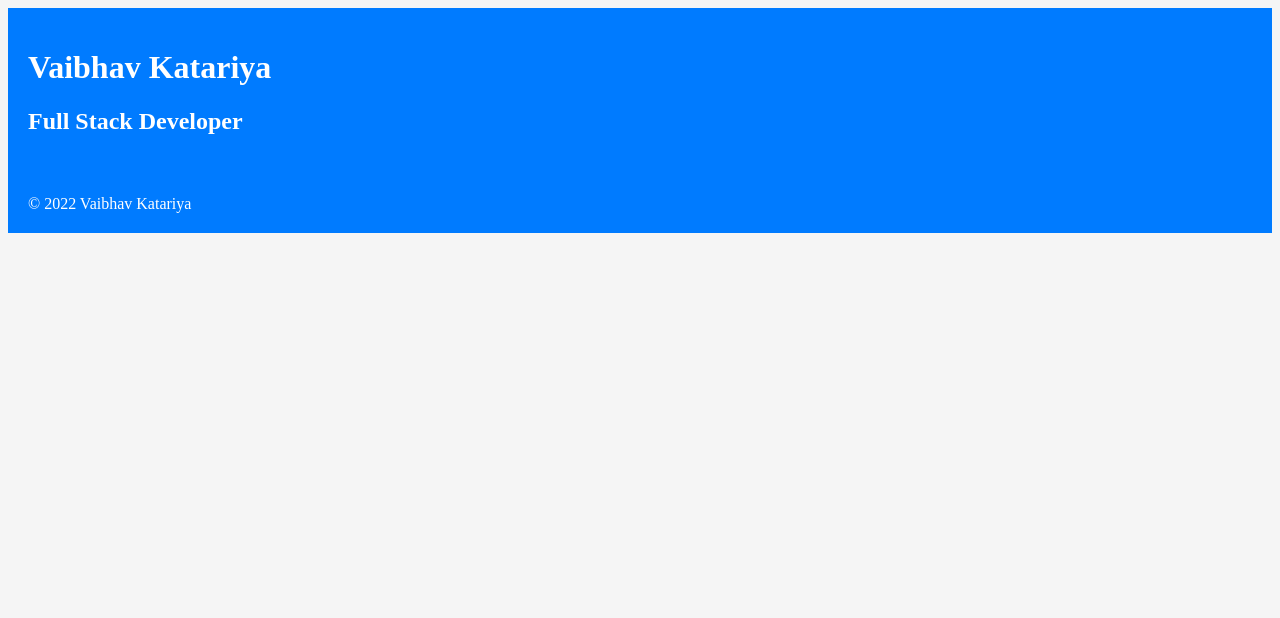
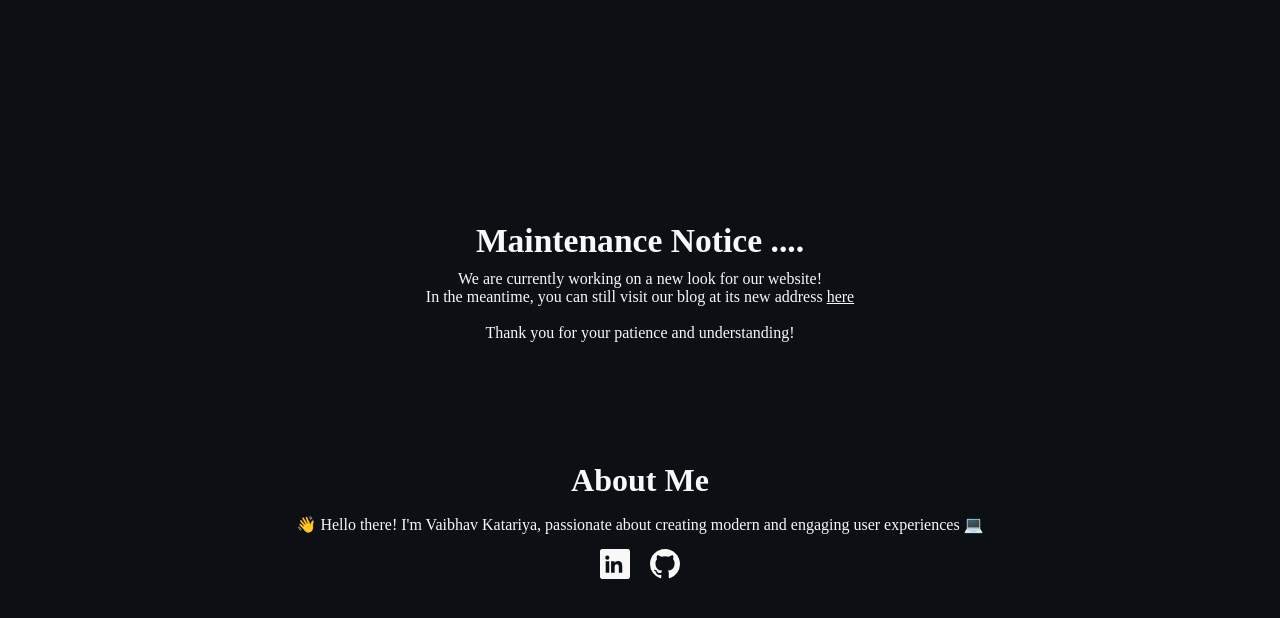
Before and after one commit to VaibhavKatariya/vaibhavkatariya.github.io, a plain HTML site: page index.html in a window 1280 px wide. Drawn offline with Linux system fonts and the light colour scheme; a web font is replaced by a local one.

Commit message:
Update index.html

```diff
--- a/index.html
+++ b/index.html
@@ -1,59 +1,198 @@
-<!DOCTYPE html>
 <html lang="en">
+
 <head>
     <meta charset="UTF-8">
     <meta name="viewport" content="width=device-width, initial-scale=1.0">
-    <title>Vaibhav Katariya - Resume</title>
+    <title>Project A</title>
+    <link rel="shortcut icon" href="https://pbs.twimg.com/media/Ex0xMHXVgAIK1L7?format=jpg&name=900x900"
+        type="image/x-icon">
+</head>
+
+<body>
     <style>
-        /* Light mode styles */
-        body {
-            background-color: #f5f5f5;
-            color: #333;
+        @font-face {
+            src: url("https://ik.imagekit.io/sheryians/SiteStaticFiles/Gilroy-Extrabold_YC6oQDa3Ix.ttf?updatedAt=1697720439904");
+            font-family: "Gilroy";
+            font-weight: 700;
         }
 
-        /* Dark mode styles */
-        body.dark-mode {
-            background-color: #333;
-            color: #f5f5f5;
+        @font-face {
+            src: url("https://ik.imagekit.io/sheryians/SiteStaticFiles/Gilroy-Bold_JK4cTGJOE.ttf?updatedAt=1697720175118");
+            font-family: "Gilroy";
+            font-weight: 600;
         }
 
-        /* Header styles */
-        header {
-            background-color: #007bff;
-            color: #fff;
-            padding: 20px;
+        @font-face {
+            src: url("https://ik.imagekit.io/sheryians/SiteStaticFiles/Gilroy-Semibold_zTZ2PgJOF.ttf?updatedAt=1697720387357");
+            font-family: "Gilroy";
+            font-weight: 500;
         }
 
-        /* Footer styles */
-        footer {
-            background-color: #007bff;
-            color: #fff;
-            padding: 20px;
+        @font-face {
+            src: url("https://ik.imagekit.io/sheryians/SiteStaticFiles/Gilroy-Medium_eHDK2RllDd.ttf?updatedAt=1697720216741");
+            font-family: "Gilroy";
+            font-weight: 400;
+        }
+
+        @font-face {
+            src: url("https://ik.imagekit.io/sheryians/SiteStaticFiles/Gilroy-UltraLight_GObAYY-eiQ.ttf?updatedAt=1710171746221");
+            font-family: "Gilroy";
+            font-weight: 100;
+        }
+
+        :root {
+            --primary: #10a37f;
+            --secondary: #075c48;
+            --white: #fff;
+            --primaryLight: #F8F8F8;
+            --primaryDark: #222222;
+            --secondaryLight: #dbdbdb;
+            --secondaryLightActive: #adadad;
+            --secondaryDark: #ececec;
+            --secondaryDarkShadow: rgba(0, 0, 0, 0.16);
+            --textColor: #7BBA81;
+            --special: #d2af7a;
+            --ternary: #c4c9d3;
+            --error: #e74c3c;
+            --nextButton: rgb(242, 78, 9);
+            --maxPageWidth: 110rem;
+            --discord: #7b40ff;
+            --link: rgb(0, 71, 125);
+            --highlight: rgb(255, 204, 0);
+            --hackathoneGreen: rgb(9, 185, 76);
+            --backgroundColor: #0c0f14;
+            --borderRadius: 3rem;
+            --buttonFontSize: 1.5rem;
+        }
+
+        * {
+            margin: 0%;
+            padding: 0%;
+            box-sizing: border-box;
+            font-family: "Gilroy";
+            user-select: none;
+            text-rendering: optimizeSpeed;
+            color: var(--primaryLight);
+        }
+
+        .preLoader {
+            position: fixed;
+            height: 100vh;
+            width: 100vw;
+            display: flex;
+            justify-content: center;
+            align-items: center;
+            z-index: 102;
+            top: 50%;
+            left: 50%;
+            transform: translate(-50%, -50%);
+            background-color: var(--backgroundColor);
+            flex-direction: column;
+        }
+
+        .preLoader .center .text {
+            display: flex;
+            flex-direction: column;
+            text-align: center;
+            color: rgba(230, 230, 230, 0.86);
+        }
+
+        .preLoader .center .text p {
+            padding-top: 10px;
+        }
+
+        .preLoader .center .text h1 {
+            font-weight: 600;
+            font-size: 2.1rem;
+        }
+
+        .preLoader .center .text h1 .loading {
+            font-weight: 600;
+            animation: loading 1s linear infinite alternate;
+            color: #fcfcfc;
+        }
+
+        @keyframes loading {
+            0% {
+                opacity: 0;
+            }
+
+            100% {
+                opacity: 1;
+            }
+        }
+
+        /* About Section */
+        .about {
+            margin-top: 15vh;
+            text-align: center;
+            color: var(--primaryLight);
+        }
+
+        .about h2 {
+            font-size: 2rem;
+            margin-bottom: 1rem;
+        }
+
+        .social-links {
+            display: flex;
+            justify-content: center;
+            gap: 20px;
+        }
+
+        .social-links a {
+            color: var(--primaryLight);
+            transition: color 0.3s ease;
+        }
+
+        .social-links a:hover {
+            color: var(--highlight);
+        }
+
+        .social-links svg {
+            width: 30px;
+            height: 30px;
+        }
+
+        .social-links a{
+            margin-top: 15px;
         }
     </style>
-</head>
-<body>
-    <header>
-        <h1>Vaibhav Katariya</h1>
-        <h2>Full Stack Developer</h2>
-    </header>
 
-    <main>
-        <!-- Your resume content goes here -->
-    </main>
+    <section class="preLoader">
+        <div class="center">
+            <div class="text">
+                <h1>Maintenance Notice <span class="loading">....</span></h1>
+                <p>We are currently working on a new look for our website! <br> In the meantime, you can still visit our
+                    blog at its new address <a href="https://kailyhere.blogspot.com">here</a><br><br>Thank you for your
+                    patience and understanding!</p>
+            </div>
+        </div>
 
-    <footer>
-        &copy; 2022 Vaibhav Katariya
-    </footer>
+        <div class="about">
+            <h2>About Me</h2>
+            <p>👋 Hello there! I&apos;m Vaibhav Katariya, passionate about creating modern and engaging user experiences 💻</p>
+            <div class="social-links">
+                <a href="https://www.linkedin.com/in/VaibhavKatariyaa" target="_blank">
+                    <!-- LinkedIn SVG Icon -->
+                    <svg xmlns="http://www.w3.org/2000/svg" fill="currentColor" viewBox="0 0 16 16">
+                        <path
+                            d="M1.146 0C.513 0 0 .512 0 1.146v13.708C0 15.487.513 16 1.146 16h13.708C15.487 16 16 15.487 16 14.854V1.146C16 .513 15.487 0 14.854 0H1.146zM4.943 12.709H3.04V6.575h1.904v6.134zm-1.015-6.99a1.104 1.104 0 1 1 0-2.207 1.104 1.104 0 0 1 0 2.207zm8.01 6.99h-1.905v-2.986c0-.711-.014-1.628-1.03-1.628-1.031 0-1.188.803-1.188 1.571v3.043h-1.906V6.575h1.83v.837h.026c.255-.483.881-1.006 1.812-1.006 1.937 0 2.295 1.274 2.295 2.93v3.373z" />
+                    </svg>
+                </a>
+                <a href="https://github.com/VaibhavKatariya" target="_blank">
+                    <!-- GitHub SVG Icon -->
+                    <svg xmlns="http://www.w3.org/2000/svg" fill="currentColor" viewBox="0 0 16 16">
+                        <path
+                            d="M8 0C3.58 0 0 3.58 0 8a8 8 0 0 0 5.47 7.59c.4.07.55-.17.55-.38 0-.19-.01-.82-.01-1.49-2.01.37-2.53-.49-2.69-.94-.09-.23-.48-.94-.82-1.13-.28-.15-.68-.52-.01-.53.63-.01 1.08.58 1.23.82.72 1.23 1.87.88 2.33.67.07-.52.28-.88.51-1.09-1.78-.2-3.64-.89-3.64-3.95 0-.87.31-1.59.82-2.15-.08-.2-.36-1.02.08-2.12 0 0 .67-.21 2.2.82a7.68 7.68 0 0 1 2-.27c.68.003 1.37.093 2 .27 1.53-1.03 2.2-.82 2.2-.82.45 1.1.17 1.92.08 2.12.51.56.82 1.27.82 2.15 0 3.07-1.87 3.75-3.65 3.95.29.25.54.73.54 1.48 0 1.07-.01 1.93-.01 2.19 0 .21.15.46.55.38A8.008 8.008 0 0 0 16 8c0-4.42-3.58-8-8-8z" />
+                    </svg>
+                </a>
+            </div>
+        </div>
 
-    <script>
-        // Dark mode functionality
-        const body = document.querySelector('body');
-        const darkModeToggle = document.querySelector('#dark-mode-toggle');
+    </section>
 
-        darkModeToggle.addEventListener('change', () => {
-            body.classList.toggle('dark-mode');
-        });
-    </script>
+
 </body>
+
 </html>
```
